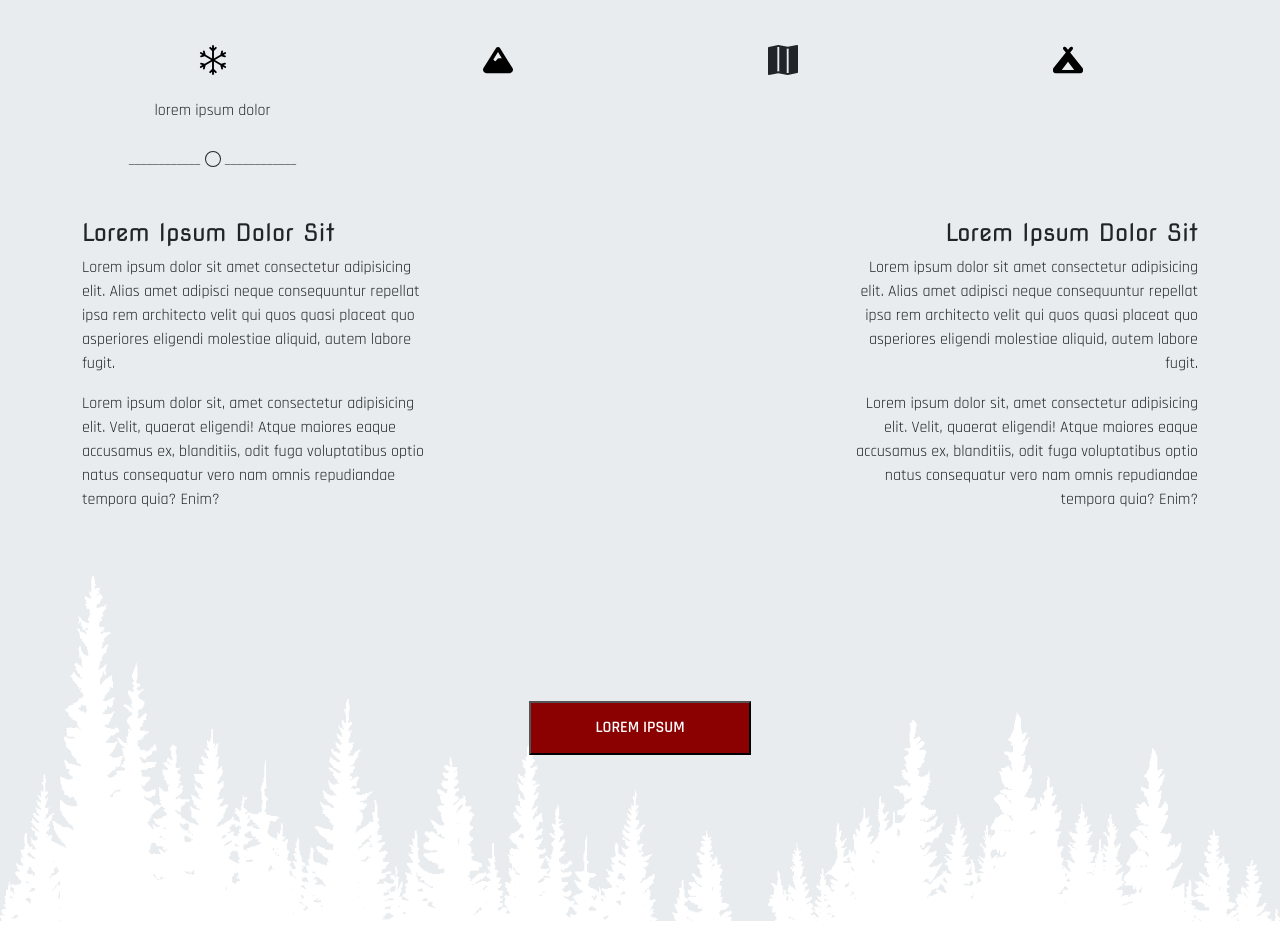
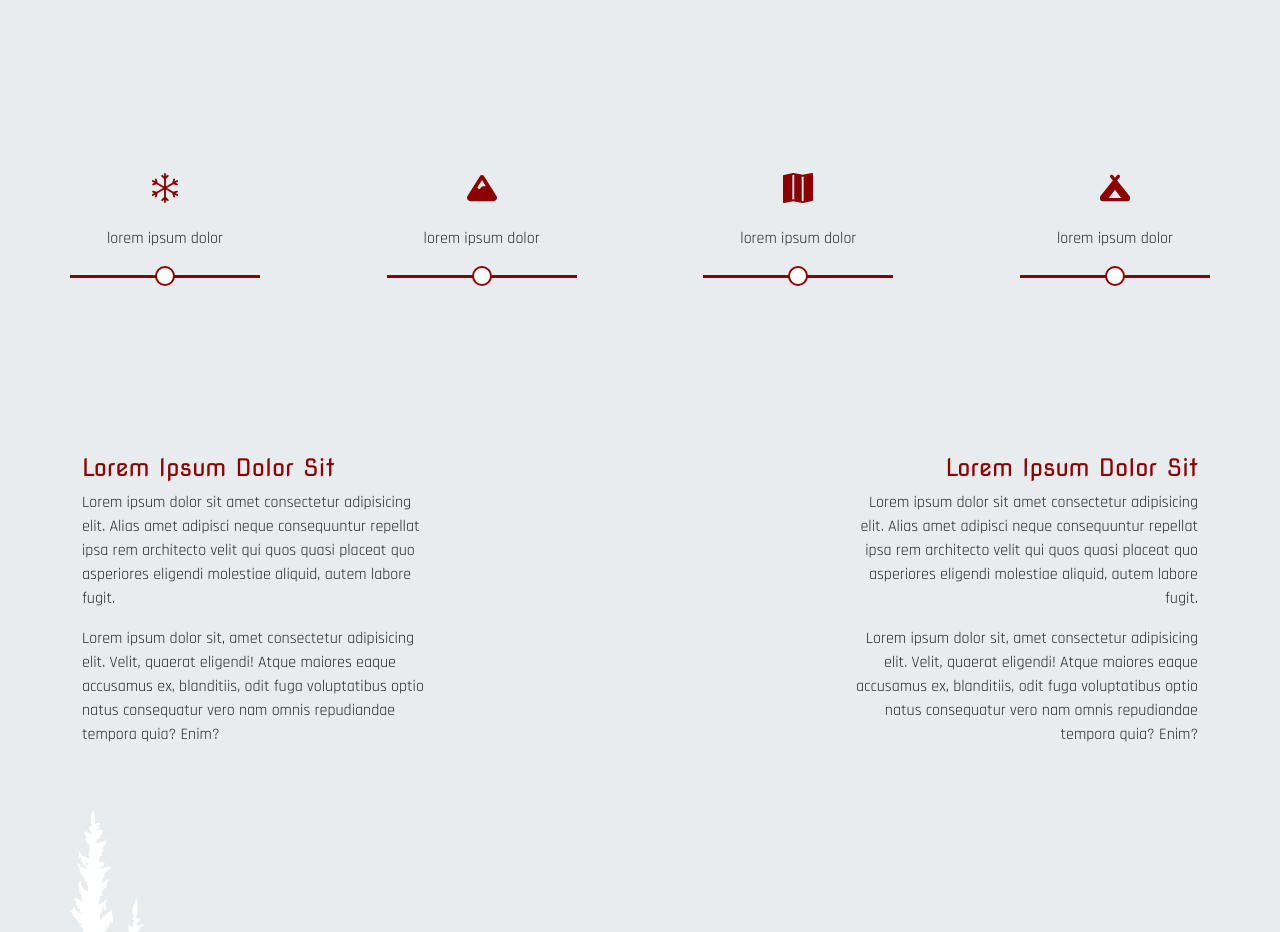
Before and after one commit to Hackademy-125/Progetto_Red_Fabio_Forgiarini, a plain HTML site: page index.html in a window 1280 px wide. Shown: the part 1041-1973 px from the top of the page. Drawn offline with nearby package versions, Linux system fonts and the light colour scheme.

Commit message:
meta'main

```diff
--- a/index.html
+++ b/index.html
@@ -10,8 +10,9 @@
     <link rel="stylesheet" href="https://cdn.jsdelivr.net/npm/bootstrap@5.3.2/dist/css/bootstrap.min.css">
     <link rel="stylesheet" href="style.css">
 </head>
-<body>
+<body class="bg-body-secondary">
         <!-- INIZIO NAVBAR -->
+    <nav class="colore-nav">
         <div class="contenitoreLogo mt-1">
             <a href="index.html">
                 <img src="./media/logo.png" alt="logo" height="100%" width="100">
@@ -33,19 +34,20 @@
                 </div>
             </div>
         </div>
+    </nav>
             <!-- FINE NABAR -->
             <!-- INIZIO HEADER -->
-   <header class="position-relative">
+   <header class="position-relative bg-body-secondary">
         <div class="ImmagineBackgroundHeader d-flex justify-content-center align-items-center">
             <h1 class="TitoloHeader">
                 LOREM</h1>
         </div>
         <!-- <div class="montagne-bianche">
-            <img src="./media/mountains.png" alt="">
+            <img src="./media/mountains.png" alt="montagne bianche">
         </div> -->
    </header>
         <!-- FINE HEADER -->
-    <main>
+    <main class="bg-body-secondary">
         <div class="bg-body-secondary position-relative">
             <div class="montagne-bianche">
                 <img src="./media/mountains2.png" alt="montagne bianche">
@@ -58,43 +60,47 @@
                     </div>
                 </div>
             </div>
-            <div class="container mt-cdccd5">
-                <div class="row">
-                    <div class="col-3 d-flex flex-column align-items-center">
-                        <svg xmlns="http://www.w3.org/2000/svg" width="30" height="30" class="bi bi-snow " viewBox="0 0 16 16">
+            <div class="spaziatura"></div>
+            <!-- INIZIO ICONE -->
+            <div class="container my-5">
+                <div class="row justify-content-between">
+                    <div class="col-2 d-flex flex-column align-items-center col-custom position-relative">
+                        <svg xmlns="http://www.w3.org/2000/svg" width="30" height="30" class="bi bi-snow" fill="darkred" viewBox="0 0 16 16">
                             <path d="M8 16a.5.5 0 0 1-.5-.5v-1.293l-.646.647a.5.5 0 0 1-.707-.708L7.5 12.793V8.866l-3.4 1.963-.496 1.85a.5.5 0 1 1-.966-.26l.237-.882-1.12.646a.5.5 0 0 1-.5-.866l1.12-.646-.884-.237a.5.5 0 1 1 .26-.966l1.848.495L7 8 3.6 6.037l-1.85.495a.5.5 0 0 1-.258-.966l.883-.237-1.12-.646a.5.5 0 1 1 .5-.866l1.12.646-.237-.883a.5.5 0 1 1 .966-.258l.495 1.849L7.5 7.134V3.207L6.147 1.854a.5.5 0 1 1 .707-.708l.646.647V.5a.5.5 0 1 1 1 0v1.293l.647-.647a.5.5 0 1 1 .707.708L8.5 3.207v3.927l3.4-1.963.496-1.85a.5.5 0 1 1 .966.26l-.236.882 1.12-.646a.5.5 0 0 1 .5.866l-1.12.646.883.237a.5.5 0 1 1-.26.966l-1.848-.495L9 8l3.4 1.963 1.849-.495a.5.5 0 0 1 .259.966l-.883.237 1.12.646a.5.5 0 0 1-.5.866l-1.12-.646.236.883a.5.5 0 1 1-.966.258l-.495-1.849-3.4-1.963v3.927l1.353 1.353a.5.5 0 0 1-.707.708l-.647-.647V15.5a.5.5 0 0 1-.5.5z"/>
                         </svg>
-                        <div class="mt-4 text-center">lorem ipsum dolor</div>
-                        <div class="mt-4">____________
-                            <svg xmlns="http://www.w3.org/2000/svg" width="16" height="16" fill="currentColor" class="bi bi-circle" viewBox="0 0 16 16">
-                            <path d="M8 15A7 7 0 1 1 8 1a7 7 0 0 1 0 14m0 1A8 8 0 1 0 8 0a8 8 0 0 0 0 16"/>
-                            </svg>
-                            ____________
+                        <div class="my-4 text-center">lorem ipsum dolor</div>
+                        <div class="cerchietto"></div>
                     </div>
-
+                    <div class="col-2 d-flex flex-column align-items-center col-custom position-relative">
+                        <svg xmlns="http://www.w3.org/2000/svg" height="30" width="30"  fill="darkred" viewBox="0 0 512 512"><!--!Font Awesome Free 6.5.1 by @fontawesome - https://fontawesome.com License - https://fontawesome.com/license/free Copyright 2023 Fonticons, Inc.--><path d="M256 32c12.5 0 24.1 6.4 30.8 17L503.4 394.4c5.6 8.9 8.6 19.2 8.6 29.7c0 30.9-25 55.9-55.9 55.9H55.9C25 480 0 455 0 424.1c0-10.5 3-20.8 8.6-29.7L225.2 49c6.6-10.6 18.3-17 30.8-17zm65 192L256 120.4 176.9 246.5l18.3 24.4c6.4 8.5 19.2 8.5 25.6 0l25.6-34.1c6-8.1 15.5-12.8 25.6-12.8h49z"/></svg>
+                        <div class="my-4 text-center">lorem ipsum dolor</div>
+                        <div class="cerchietto"></div>
                     </div>
-                    <div class="col-3  d-flex flex-column align-items-center">
-                        <svg xmlns="http://www.w3.org/2000/svg" height="30" width="30" viewBox="0 0 512 512"><!--!Font Awesome Free 6.5.1 by @fontawesome - https://fontawesome.com License - https://fontawesome.com/license/free Copyright 2023 Fonticons, Inc.--><path d="M256 32c12.5 0 24.1 6.4 30.8 17L503.4 394.4c5.6 8.9 8.6 19.2 8.6 29.7c0 30.9-25 55.9-55.9 55.9H55.9C25 480 0 455 0 424.1c0-10.5 3-20.8 8.6-29.7L225.2 49c6.6-10.6 18.3-17 30.8-17zm65 192L256 120.4 176.9 246.5l18.3 24.4c6.4 8.5 19.2 8.5 25.6 0l25.6-34.1c6-8.1 15.5-12.8 25.6-12.8h49z"/></svg>
-                    </div>
-                    <div class="col-3  d-flex flex-column align-items-center">
-                        <svg xmlns="http://www.w3.org/2000/svg" width="30" height="30" fill="currentColor" class="bi bi-map-fill" viewBox="0 0 16 16">
+                    <div class="col-2 d-flex flex-column align-items-center col-custom position-relative">
+                        <svg xmlns="http://www.w3.org/2000/svg" width="30" height="30" fill="darkred" class="bi bi-map-fill" viewBox="0 0 16 16">
                         <path fill-rule="evenodd" d="M16 .5a.5.5 0 0 0-.598-.49L10.5.99 5.598.01a.5.5 0 0 0-.196 0l-5 1A.5.5 0 0 0 0 1.5v14a.5.5 0 0 0 .598.49l4.902-.98 4.902.98a.502.502 0 0 0 .196 0l5-1A.5.5 0 0 0 16 14.5zM5 14.09V1.11l.5-.1.5.1v12.98l-.402-.08a.498.498 0 0 0-.196 0zm5 .8V1.91l.402.08a.5.5 0 0 0 .196 0L11 1.91v12.98l-.5.1z"/>
                         </svg>
+                        <div class="my-4 text-center">lorem ipsum dolor</div>
+                        <div class="cerchietto"></div>
                     </div>
-                    <div class="col-3  d-flex flex-column align-items-center">
-                        <svg xmlns="http://www.w3.org/2000/svg" height="30" width="30" viewBox="0 0 576 512"><!--!Font Awesome Free 6.5.1 by @fontawesome - https://fontawesome.com License - https://fontawesome.com/license/free Copyright 2023 Fonticons, Inc.--><path d="M377 52c11-13.8 8.8-33.9-5-45s-33.9-8.8-45 5L288 60.8 249 12c-11-13.8-31.2-16-45-5s-16 31.2-5 45l48 60L12.3 405.4C4.3 415.4 0 427.7 0 440.4V464c0 26.5 21.5 48 48 48H288 528c26.5 0 48-21.5 48-48V440.4c0-12.7-4.3-25.1-12.3-35L329 112l48-60zM288 448H168.5L288 291.7 407.5 448H288z"/></svg>
+                    <div class="col-2 d-flex flex-column        align-items-center col-custom position-relative">
+                        <svg xmlns="http://www.w3.org/2000/svg" height="30" width="30" fill="darkred" viewBox="0 0 576 512"><!--!Font Awesome Free 6.5.1 by @fontawesome - https://fontawesome.com License - https://fontawesome.com/license/free Copyright 2023 Fonticons, Inc.--><path d="M377 52c11-13.8 8.8-33.9-5-45s-33.9-8.8-45 5L288 60.8 249 12c-11-13.8-31.2-16-45-5s-16 31.2-5 45l48 60L12.3 405.4C4.3 415.4 0 427.7 0 440.4V464c0 26.5 21.5 48 48 48H288 528c26.5 0 48-21.5 48-48V440.4c0-12.7-4.3-25.1-12.3-35L329 112l48-60zM288 448H168.5L288 291.7 407.5 448H288z"/></svg>
+                        <div class="my-4 text-center">lorem ipsum dolor</div>
+                        <div class="cerchietto"></div>
                     </div>
                 </div>
             </div>
+            <!-- FINE ICONE -->
+            <div class="spaziatura"></div>
             <div class="container mt-5">
                 <div class="row justify-content-between">
                     <div class="col-4">
-                        <h4>Lorem Ipsum Dolor Sit</h4>
+                        <h4 class="text-t">Lorem Ipsum Dolor Sit</h4>
                         <p>Lorem ipsum dolor sit amet consectetur adipisicing elit. Alias amet adipisci neque consequuntur repellat ipsa rem architecto velit qui quos quasi placeat quo asperiores eligendi molestiae aliquid, autem labore fugit.</p>
                         <p>Lorem ipsum dolor sit, amet consectetur adipisicing elit. Velit, quaerat eligendi! Atque maiores eaque accusamus ex, blanditiis, odit fuga voluptatibus optio natus consequatur vero nam omnis repudiandae tempora quia? Enim?</p>
                     </div>
                     <div class="col-4">
-                        <h4 class="text-end">Lorem Ipsum Dolor Sit</h4>
+                        <h4 class="text-t text-end">Lorem Ipsum Dolor Sit</h4>
                         <p class="text-end">Lorem ipsum dolor sit amet consectetur adipisicing elit. Alias amet adipisci neque consequuntur repellat ipsa rem architecto velit qui quos quasi placeat quo asperiores eligendi molestiae aliquid, autem labore fugit.</p>
                         <p class="text-end">Lorem ipsum dolor sit, amet consectetur adipisicing elit. Velit, quaerat eligendi! Atque maiores eaque accusamus ex, blanditiis, odit fuga voluptatibus optio natus consequatur vero nam omnis repudiandae tempora quia? Enim?</p>
                     </div>
--- a/style.css
+++ b/style.css
@@ -12,6 +12,29 @@ Color: #ececec; */
 h1,h2,h3,h4{
     font-family: 'Nova Square', sans-serif;
 }
+
+:root{
+    --color-primary: #C67F7F;
+    --color-secondary: #ececec;
+    --color-tertiary: darkred;
+}
+
+.text-p{
+    color: var(--color-primary);
+}
+
+.text-s{
+    color: var(--color-secondary);
+}
+
+.text-t{
+    color: var(--color-tertiary);
+}
+
+.colore-nav{
+    background-color: white;
+}
+
 .contenitoreLogo{
     display: flex;
     justify-content: center;
@@ -24,7 +47,7 @@ h1,h2,h3,h4{
 
 .ImmagineBackgroundHeader{
     height: 100vh;
-    background-image: linear-gradient(rgba(255, 255, 255, 1), rgba(255, 255, 255, 0)), url(./media/switzerland-862870_1920.jpg);
+    background: linear-gradient(rgba(255, 255, 255, 1), rgba(255, 255, 255, 0)), url(./media/switzerland-862870_1920.jpg);
     background-size: cover;
     background-position: center;
 }
@@ -39,6 +62,7 @@ h1,h2,h3,h4{
 
     position: absolute;
     top: -90vh;
+
 
 }
 
@@ -64,6 +88,30 @@ h1,h2,h3,h4{
     left: -10px;
 }
 
+.spaziatura{
+    height: 10vh;
+    width: 100%;
+}
+
+
+.col-custom{
+    border-bottom: 3px solid darkred;
+
+
+}
+
+.cerchietto{
+    position: absolute;
+    bottom: -11%;
+    height: 20px;
+    width: 20px;
+    background-color: white;
+    border: 2px solid darkred;
+    border-radius: 50%;
+}
+
+
+
 .backgroundbottone{
     height: 50vh;
     background-image: url(./media/trees2.png);
@@ -74,6 +122,7 @@ h1,h2,h3,h4{
 .bottone{
     background-color: darkred;
     color: white;
+    border: 0;
     font-weight: bold;
     padding-top: 1%;
     padding-bottom: 1%;
```
Lines whose indentation alone changed are shown as unchanged.
